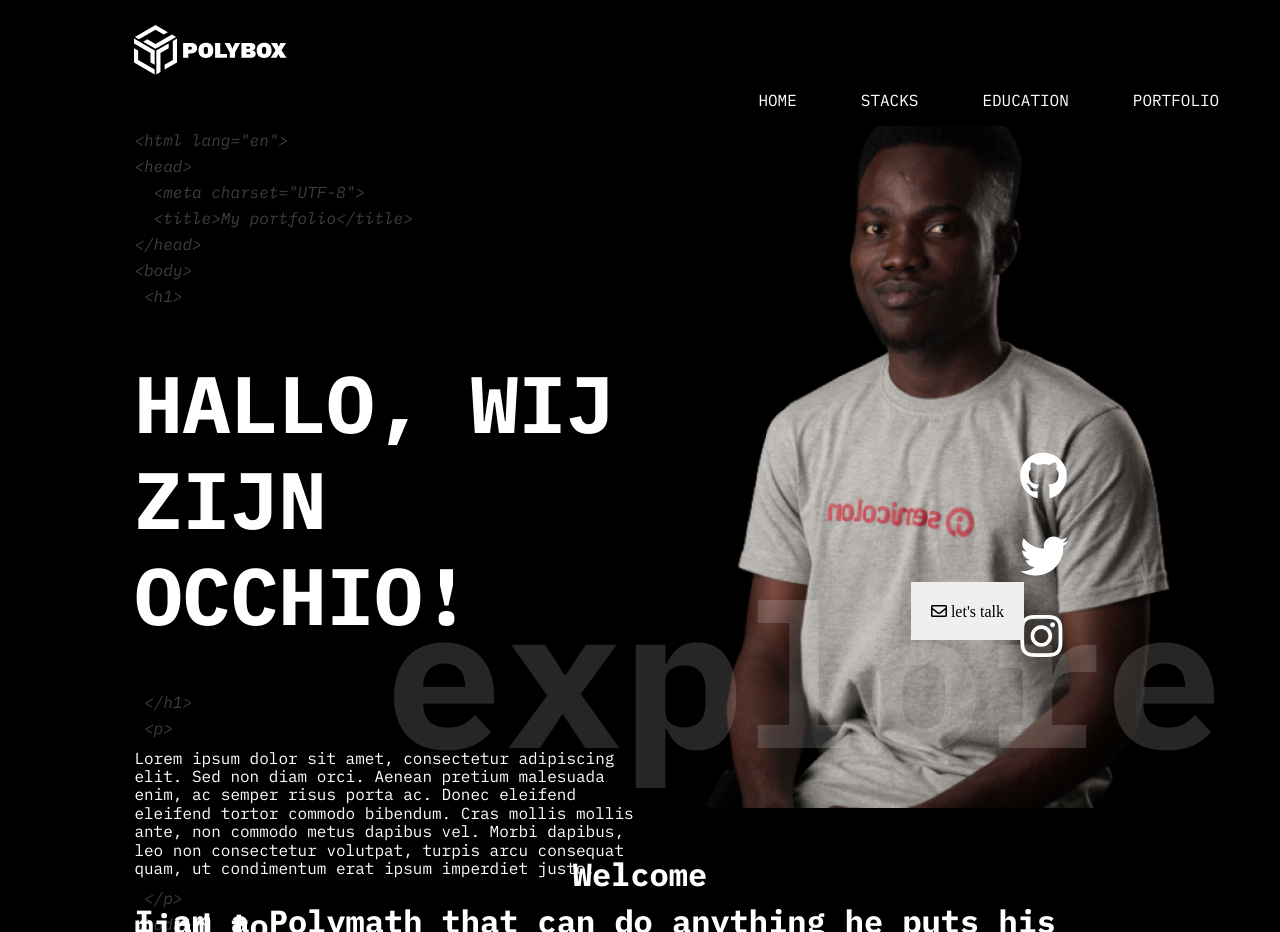
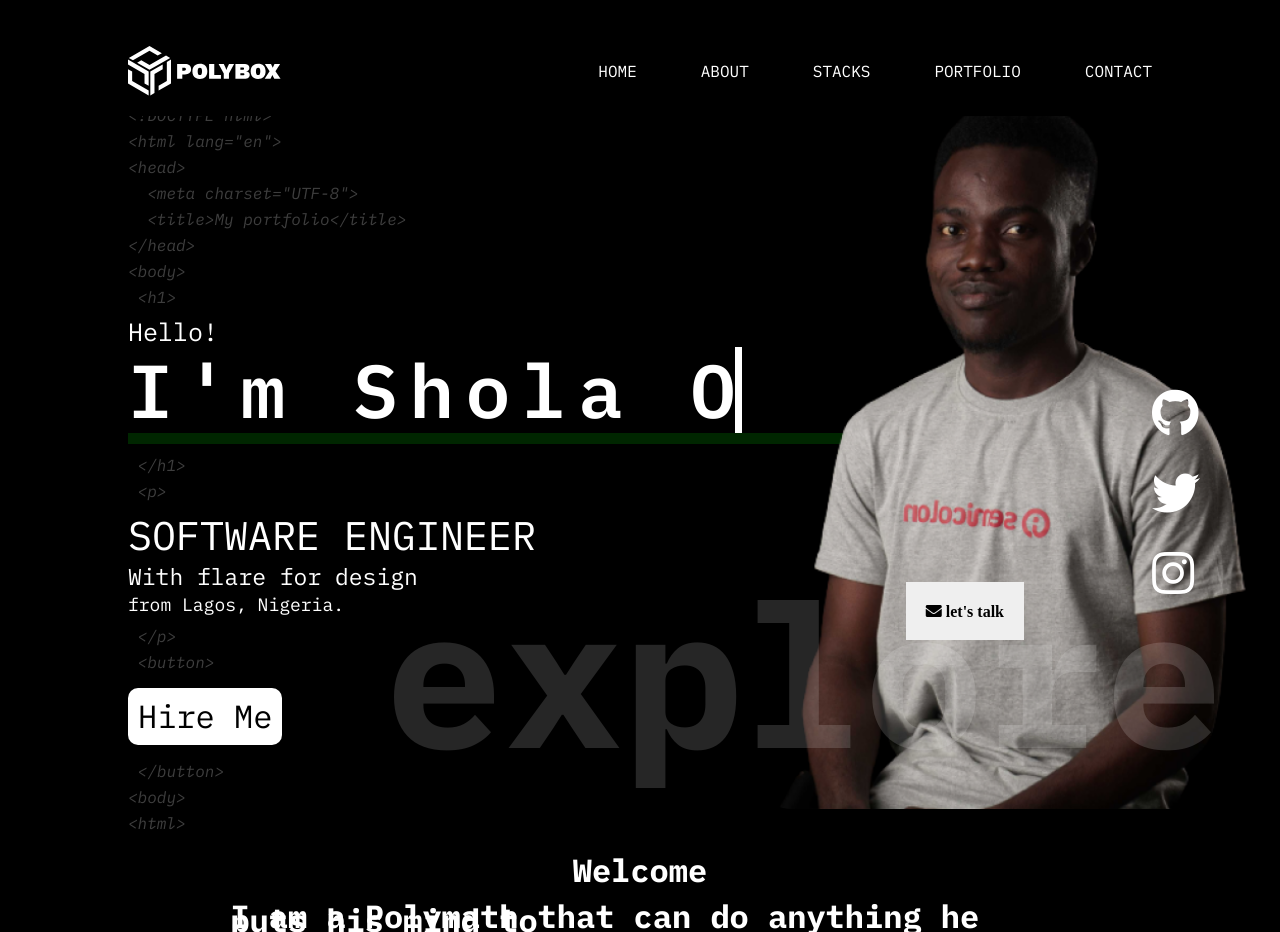
Before and after one commit to OmimiCode/javaScript-Exercise, a website built with Parcel: page POLYBOXX-my-portfolio/src/index.html in a window 1280 px wide. Shown: the top 932 px of the page. Built offline with nearby package versions, Linux system fonts and the light colour scheme.

Commit message:
my portfolio

```diff
--- a/POLYBOXX-my-portfolio/src/index.html
+++ b/POLYBOXX-my-portfolio/src/index.html
@@ -25,15 +25,10 @@
   </head>
 
   <body>
-
-
-
     <!-- Add your site or application content here -->
     <script src="js/vendor/modernizr-{{MODERNIZR_VERSION}}.min.js"></script>
     <script src="js/plugins.js"></script>
     <script src="./js/main.js"></script>
-
-    <script src="https://ajax.googleapis.com/ajax/libs/jquery/1.12.0/jquery.min.js"></script>
 
     <!-- Google Analytics: change UA-XXXXX-Y to be your site's ID. -->
     <script>
@@ -43,19 +38,20 @@
     <script src="https://www.google-analytics.com/analytics.js" async></script>
 
     <header class="header">
-      <section>
+
         <nav class = "nav_bar">
-        <div class="logo">
-          <img src="../dist/img/POLYBOX.svg" alt="POLYBOX logo" >
-        </div>
+          <div><img src="../dist/img/POLYBOX.svg" alt="POLYBOX logo" ></div>
+          <div>
             <ul class="navigation">
               <li><a href="index.html">HOME</a></li>
+              <li><a href="index.html">ABOUT</a></li>
               <li><a href="index.html">STACKS</a></li>
-          <li><a href="index.html">EDUCATION</a></li>
               <li><a href="index.html">PORTFOLIO</a></li>
-          <li><a href="index.html">CONTACT</a></li></ul>
+              <li><a href="index.html">CONTACT</a></li>
+            </ul>
+          </div>
         </nav>
-      </section>
+
 
       <section class="main-container">
           <div class="intro">
@@ -70,20 +66,25 @@
             </div>
             <div>
               <p class="html-design-template"> &nbsp;&lt;h1></p>
-              <div class="typeWriter">
-                <h1>Hallo, Wij zijn Occhio!</h1>
+              <div >
+                <div class="text-one">Hello!</div>
+                <div class="about-me">I'm Shola Oretan </div>
+                <div class="green-bar"></div>
 
               </div>
               <p class="html-design-template">&nbsp;&lt;/h1></p>
               <p class="html-design-template">&nbsp;&lt;p></p>
-              Lorem ipsum dolor sit amet, consectetur adipiscing elit.
-                Sed non diam orci. Aenean pretium malesuada enim,
-                ac semper risus porta ac. Donec eleifend eleifend tortor
-                commodo bibendum. Cras mollis mollis ante, non commodo metus dapibus vel.
-                Morbi dapibus, leo non consectetur volutpat, turpis arcu
-                consequat quam, ut condimentum erat ipsum imperdiet justo.  <p class="html-design-template"> &nbsp;&lt;/p></p>
+              <div>
+                <div class="text-two">SOFTWARE ENGINEER</div>
+                <div class="text-three">With flare for design </div>
+                <div class="text-four"> from Lagos, Nigeria.</div>
+                <p class="html-design-template"> &nbsp;&lt;/p></p>
 
+                <p class="html-design-template"> &nbsp;&lt;button></p>
+                <button class="hire-me">Hire Me</button> <p class="html-design-template"> &nbsp;&lt;/button></p>
               </div>
+            </div>
+
             <div class="html-design-template">
               <p>&lt;body><p>
               <p>&lt;html></p>
@@ -92,7 +93,7 @@
 
           <div class="profile-pic">
             <img src="../dist/img/hero%20png.png" alt="profile picture" width="528" height="719"/>
-            <button class="lets-talk"> <i class="far fa-envelope">  let's talk</i> </button>
+            <button class="lets-talk"> <i class="fa fa-envelope"> let's talk</i> </button>
           </div>
 
           <div class="social">
```
Also changed, not shown: POLYBOXX-my-portfolio/dist/css/header_footer.css, POLYBOXX-my-portfolio/dist/css/main.css, POLYBOXX-my-portfolio/dist/js/main.js (deleted). Lines whose indentation alone changed are shown as unchanged.
